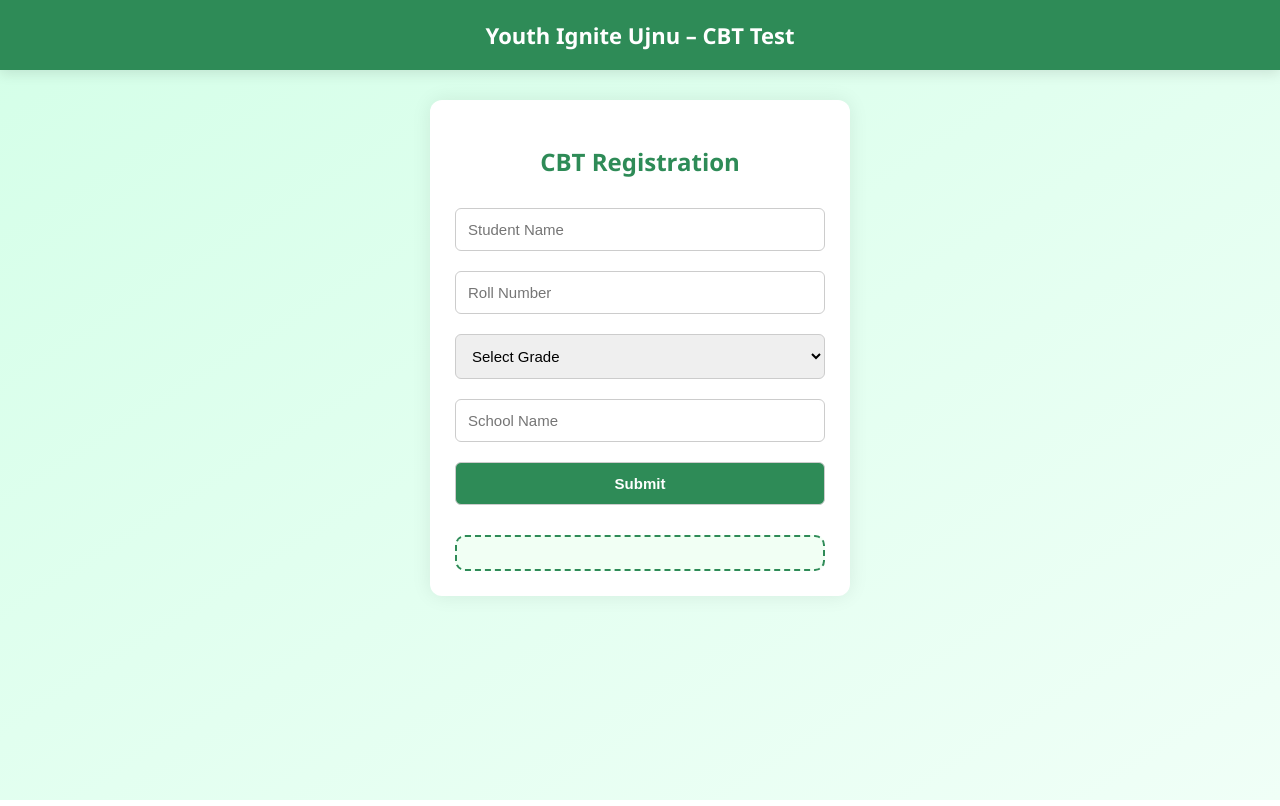
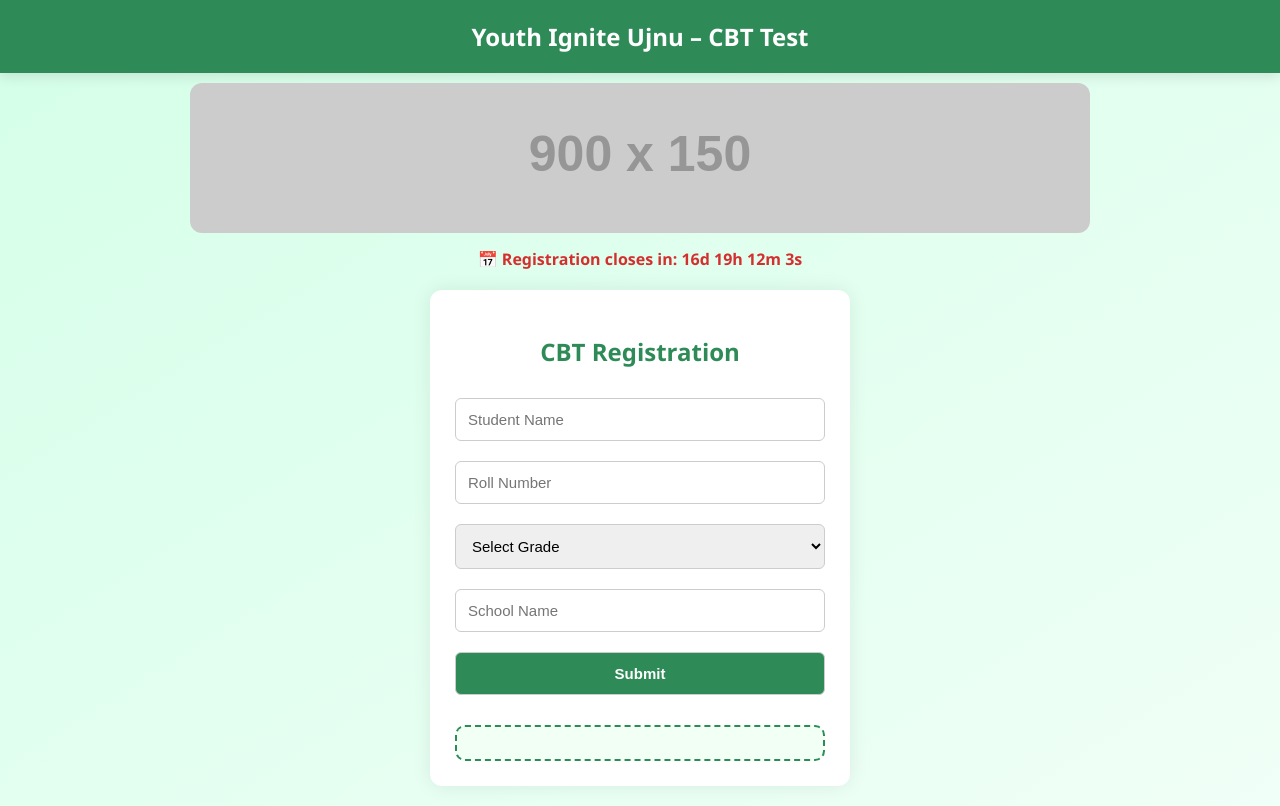
Before and after one commit to Khan987-eng/CBT-APP-L, a plain HTML site: page index.html in a window 1280 px wide. Drawn offline with Linux system fonts and the light colour scheme; placeholder pictures from the web are drawn by us.

Commit message:
Add files via upload

```diff
--- a/index.html
+++ b/index.html
@@ -1,3 +1,4 @@
+
 <!DOCTYPE html>
 <html lang="en">
 <head>
@@ -14,24 +15,36 @@
       display: flex;
       flex-direction: column;
       align-items: center;
-      justify-content: flex-start;
-      min-height: 100vh;
     }
-
     .header {
       width: 100%;
       background-color: #2e8b57;
       color: white;
       text-align: center;
-      padding: 20px 10px;
-      font-size: 22px;
+      padding: 20px;
+      font-size: 24px;
       font-weight: bold;
       box-shadow: 0 4px 12px rgba(0, 0, 0, 0.1);
     }
-
+    .banner {
+      margin-top: 10px;
+      width: 100%;
+      max-width: 900px;
+      text-align: center;
+    }
+    .banner img {
+      max-width: 100%;
+      border-radius: 12px;
+    }
+    .countdown {
+      margin-top: 10px;
+      font-size: 16px;
+      font-weight: bold;
+      color: #d32f2f;
+    }
     .form-container {
       background: white;
-      margin-top: 30px;
+      margin: 20px;
       padding: 25px;
       border-radius: 12px;
       box-shadow: 0 0 20px rgba(0,0,0,0.08);
@@ -39,12 +52,10 @@
       max-width: 420px;
       text-align: center;
     }
-
     h2 {
       color: #2e8b57;
       margin-bottom: 20px;
     }
-
     input, select, button {
       width: 100%;
       margin: 10px 0;
@@ -53,7 +64,6 @@
       border: 1px solid #ccc;
       border-radius: 6px;
     }
-
     button {
       background-color: #2e8b57;
       color: white;
@@ -61,12 +71,10 @@
       cursor: pointer;
       transition: 0.3s;
     }
-
     button:hover {
       background-color: #246d45;
       transform: scale(1.02);
     }
-
     #response {
       margin-top: 20px;
       padding: 16px;
@@ -77,7 +85,6 @@
       border-radius: 10px;
       animation: fadeIn 0.8s ease-in-out;
     }
-
     .donation-message {
       margin-top: 15px;
       font-size: 14px;
@@ -88,28 +95,20 @@
       text-align: left;
       border-radius: 8px;
     }
-
-    .donation-message strong {
-      color: #2e8b57;
-    }
-
     .success-icon {
-      font-size: 26px;
+      font-size: 24px;
       color: #2e8b57;
       animation: pop 0.4s ease-out;
     }
-
     .motivational {
       margin-top: 10px;
       font-style: italic;
       color: #555;
     }
-
     @keyframes pop {
       0% { transform: scale(0.2); opacity: 0; }
       100% { transform: scale(1); opacity: 1; }
     }
-
     @keyframes fadeIn {
       from { opacity: 0; transform: translateY(20px); }
       to { opacity: 1; transform: translateY(0); }
@@ -118,8 +117,11 @@
 </head>
 <body>
 
-  <div class="header">
-    Youth Ignite Ujnu – CBT Test
+  <div class="header">Youth Ignite Ujnu – CBT Test</div>
+
+  <div class="banner">
+    <img src="https://via.placeholder.com/900x150?text=Youth+Ignite+CBT+Test+Banner" alt="CBT Test Banner" />
+    <div class="countdown" id="countdown"></div>
   </div>
 
   <div class="form-container">
@@ -142,8 +144,26 @@
   </div>
 
   <script>
+    const deadline = new Date("2025-07-20T23:59:59").getTime();
+    const countdownEl = document.getElementById("countdown");
+
+    setInterval(() => {
+      const now = new Date().getTime();
+      const distance = deadline - now;
+      if (distance < 0) {
+        countdownEl.innerHTML = "⛔ Registration closed.";
+        document.querySelector("form").style.display = "none";
+        return;
+      }
+      const days = Math.floor(distance / (1000 * 60 * 60 * 24));
+      const hours = Math.floor((distance % (1000 * 60 * 60 * 24)) / (1000 * 60 * 60));
+      const mins = Math.floor((distance % (1000 * 60 * 60)) / (1000 * 60));
+      const secs = Math.floor((distance % (1000 * 60)) / 1000);
+      countdownEl.innerHTML = `📅 Registration closes in: ${days}d ${hours}h ${mins}m ${secs}s`;
+    }, 1000);
+
     document.addEventListener("DOMContentLoaded", () => {
-      const scriptURL = 'https://script.google.com/macros/s/AKfycbwKGKwIpdeK6JuYJkZLBVydtarJ8i6ijDyogQOmjUIHEosGivuIV0xQEIjogcJg_99bSA/exec';
+      const scriptURL = 'https://script.google.com/macros/s/AKfycbwgEAb-Ri5V4DYJz9EpIw7n9xhS4WWcUu6ROpqSUVx2KsSEyVNFryC79lKRfCTrJVlZ/exec';
       const form = document.getElementById('form');
       const responseEl = document.getElementById('response');
 
@@ -165,10 +185,8 @@
           </div>
         `;
 
-        fetch(scriptURL, {
-          method: 'POST',
-          body: formData
-        }).then(() => form.reset())
+        fetch(scriptURL, { method: 'POST', body: formData })
+          .then(() => form.reset())
           .catch(() => {
             responseEl.innerHTML = "❌ Something went wrong. Please try again.";
           });
```
